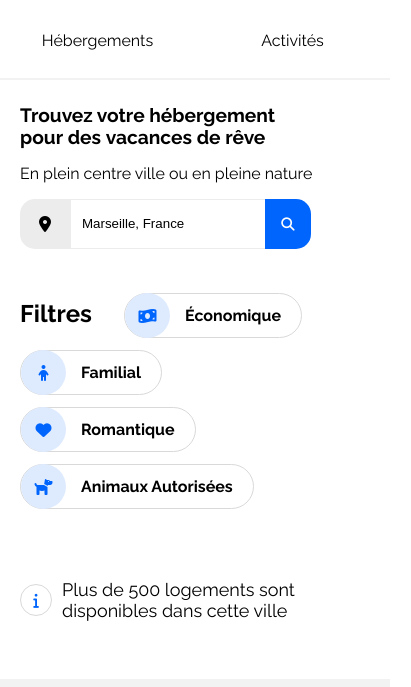
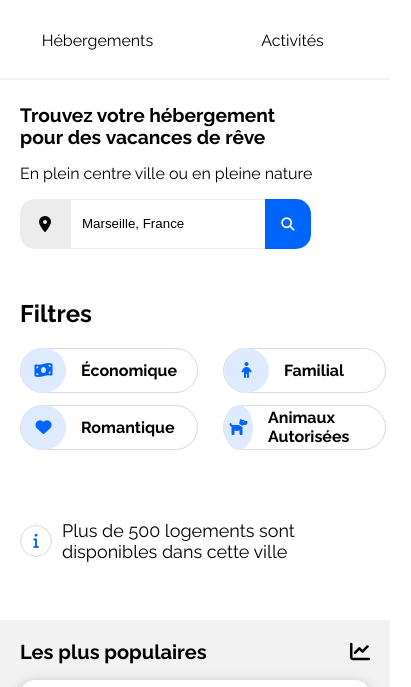
Before and after one commit to D-Seonay/atelier-web-responsive, a plain HTML site: page tp-3/index.html in a window 390 px wide. Shown: the part 82-769 px from the top of the page, 411 px wide, since content can reach past the window. Drawn offline with Linux system fonts and the light colour scheme.

Commit message:
Update images and filters in index.html and style.css

```diff
--- a/tp-3/index.html
+++ b/tp-3/index.html
@@ -13,7 +13,7 @@
 
 
         <div class="containernav">
-                <a href="#"><img src="img/booki.png" alt="Booki" width="auto"    height="60"></a>
+                <a href="#"><img src="img/airbnb.png" alt="Airbnb LOGO" width="auto"    height="60"></a>
             <nav class="main-nav">
                 <ul class="main-nav-list">
                     <li>
@@ -48,6 +48,7 @@
             <h2>
                 Filtres
             </h2>
+            <div class="filters">
                 <div class="filter">
                     <div class="iconsfilter">
                         <i class="fas fa-money-bill-wave"></i>
@@ -72,6 +73,7 @@
                     </div>
                     <p>Animaux Autorisées</p>
 
+                </div>
             </div>
         </article>
 
--- a/tp-3/style.css
+++ b/tp-3/style.css
@@ -131,6 +131,11 @@ button::before {
 }
 .filter_container h2 {
   margin-right: 32px;
+}
+
+.filters {
+  display: flex ;
+  grid-template-columns: 4fr;
 }
 
 .filter {
@@ -520,6 +525,10 @@ footer ul > li a:hover {
 }
 
 @media screen and (max-width: 768px) {
+  .filters {
+    display: grid;
+    grid-template-columns: 2fr 2fr;
+  }
   .result {
     display: grid;
     grid-template-columns: 1fr;
```
Also changed, not shown: tp-3/img/airbnb.png (renamed from tp-3/img/booki.png). Lines whose indentation alone changed are shown as unchanged.
